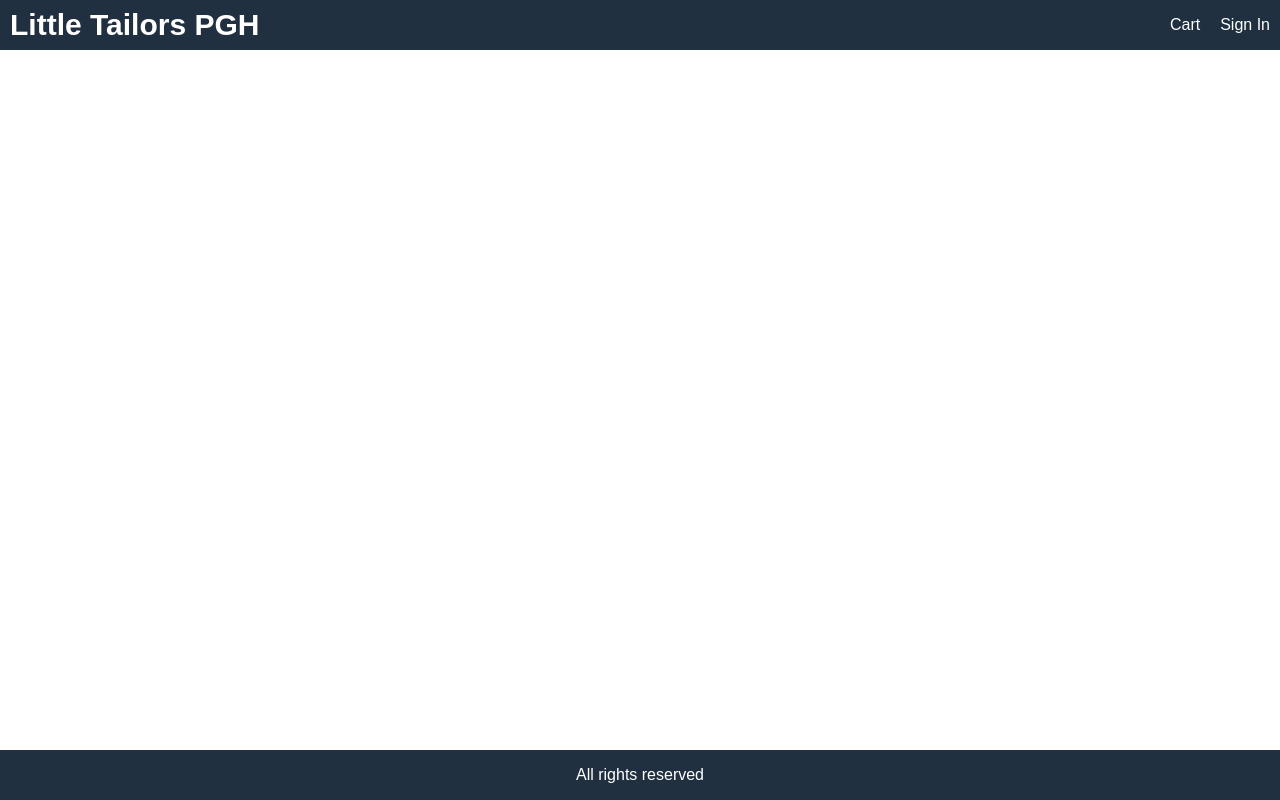
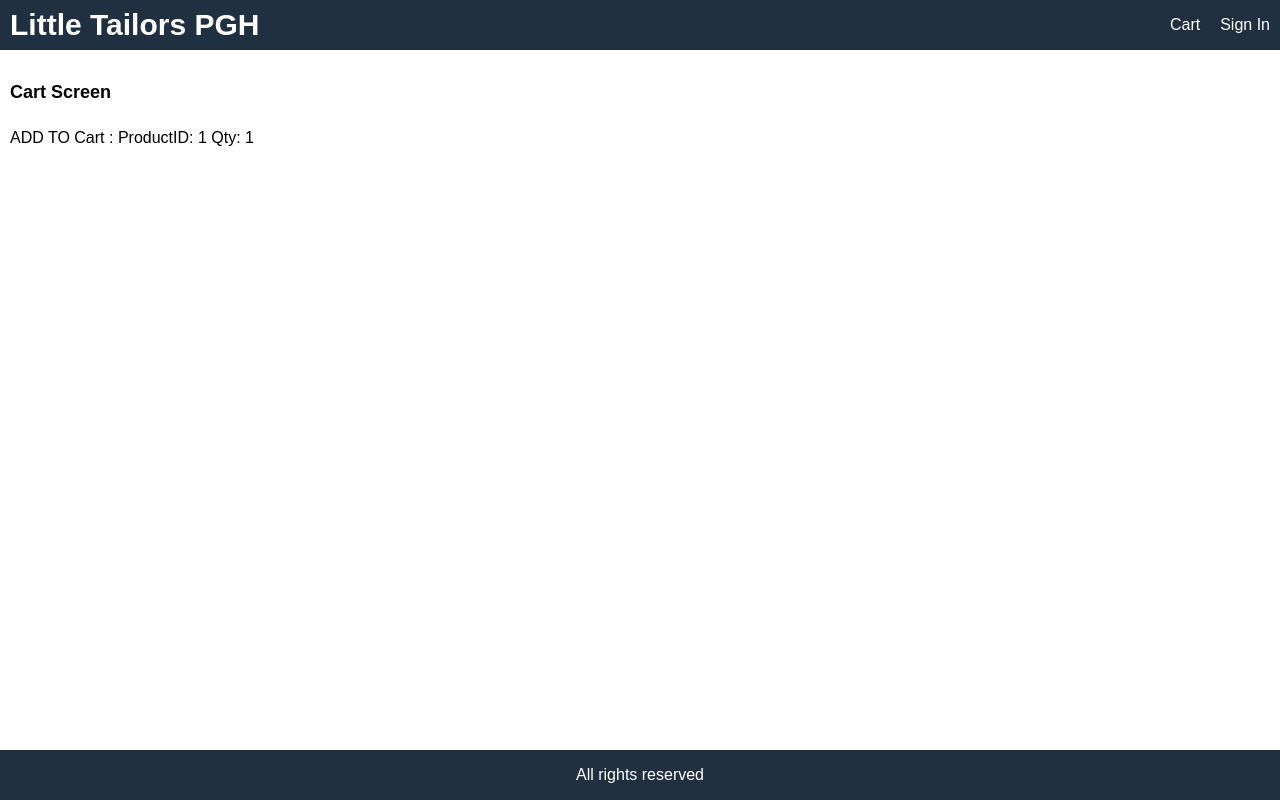
Before and after one commit to maxgoldstein93/littleTailorsPGH, a React (Create React App) app in the folder littletailors/frontend/: page /cart/1 in a window 1280 px wide. Built offline with nearby package versions, Linux system fonts and the light colour scheme.

Commit message:
set up shopping cart

```diff
--- a/littletailors/frontend/src/App.js
+++ b/littletailors/frontend/src/App.js
@@ -1,5 +1,6 @@
 import React from "react";
 import {BrowserRouter, Route} from "react-router-dom";
+import CartScreen from "./screens/CartScreen";
 import HomeScreen from "./screens/HomeScreen"
 import ProductScreen from "./screens/ProductScreen"
 
@@ -21,6 +22,7 @@
 
       </header>
       <main>
+        <Route path="/cart/:id?" component={CartScreen}></Route>
         <Route path="/product/:id" component={ProductScreen}></Route>
         <Route path="/" component={HomeScreen} exact></Route>
       </main>
--- a/littletailors/frontend/src/index.css
+++ b/littletailors/frontend/src/index.css
@@ -63,6 +63,9 @@
 li{
   margin-top: 1rem;
 }
+input,
+select,
+textarea,
 button{
   padding: 1rem;
   border-radius: 0.5rem;
@@ -72,9 +75,15 @@
   font-family: Arial, Helvetica, sans-serif;
   -webkit-font-smoothing: antialiased;
   -moz-osx-font-smoothing: grayscale;
+
+}
+button{
   background-color: #f8f8f8;
   cursor: pointer;
 }
+input:hover,
+select:hover,
+textarea:hover,
 button:hover{
   border: 0.1rem #404040 solid;
 }
--- /dev/null
+++ b/littletailors/frontend/src/screens/CartScreen.js
@@ -0,0 +1,17 @@
+import React from "react";
+
+export default function CartScreen(props) {
+    const productId = props.match.params.id
+    const qty = props.location.search
+    ? Number(props.location.search.split("=")[1])
+    : 1;
+    return (
+        <div>
+            <h1>Cart Screen</h1>
+            <p>
+                ADD TO Cart : ProductID: {productId} Qty: {qty}
+            </p>
+
+        </div>
+    )
+}
--- a/littletailors/frontend/src/screens/ProductScreen.js
+++ b/littletailors/frontend/src/screens/ProductScreen.js
@@ -1,4 +1,4 @@
-import React, { useEffect } from "react"
+import React, { useEffect, useState } from "react"
 import { useDispatch, useSelector } from "react-redux";
 import { Link } from "react-router-dom";
 import { detailsProduct } from "../actions/productActions";
@@ -10,6 +10,7 @@
 export default function ProductScreen(props) {
     const dispatch = useDispatch();
     const productId = props.match.params.id;
+    const [qty, setQty] = useState(1)
     const productDetails = useSelector((state) => state.productDetails);
     const { loading, error, product } = productDetails;
 
@@ -17,6 +18,10 @@
         dispatch(detailsProduct(productId));
     }, [dispatch, productId]);
 
+    const addToCartHandler = () => {
+        props.history.push(`/cart/${productId}?qty=${qty}`)
+
+    }
     return (
         <div>
             {loading ? (
@@ -75,8 +80,32 @@
                                                 </div>
                                             </li>
                                             <li>
-                                                <button className="primary block"> Add to Cart</button>
+                                                {
+                                                    product.countInStock > 0 && (
+                                                        <>
+                                                            <li>
+                                                                <div className="row">
+                                                                    <div>Qty</div>
+                                                                    <div>
+                                                                        <select value={qty} onChange={(e) => setQty(e.target.value)}>
+                                                                            {
+                                                                                [...Array(product.countInStock).keys()].map((x) => (
+                                                                                    <option key={x + 1} value={x + 1}> {x + 1}</option>
+                                                                                ))
+                                                                            }
+                                                                        </select>
+                                                                    </div>
+                                                                </div>
+                                                            </li>
+                                                            <li>
+                                                                <button onClick={addToCartHandler} className="primary block"> Add to Cart</button>
+                                                            </li>
+                                                        </>
+
+                                                    )
+                                                }
                                             </li>
+
                                         </ul>
 
                                     </div>
```
